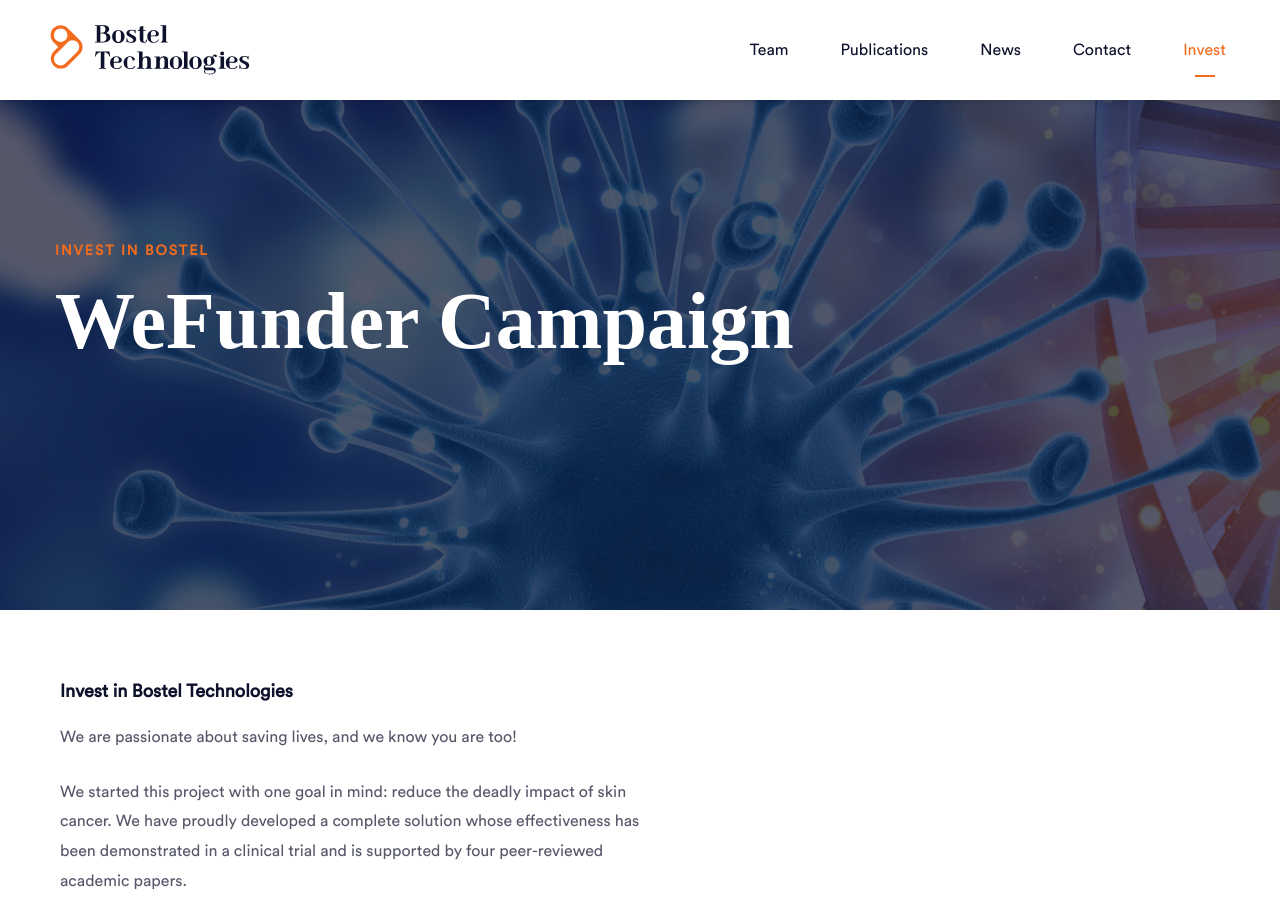
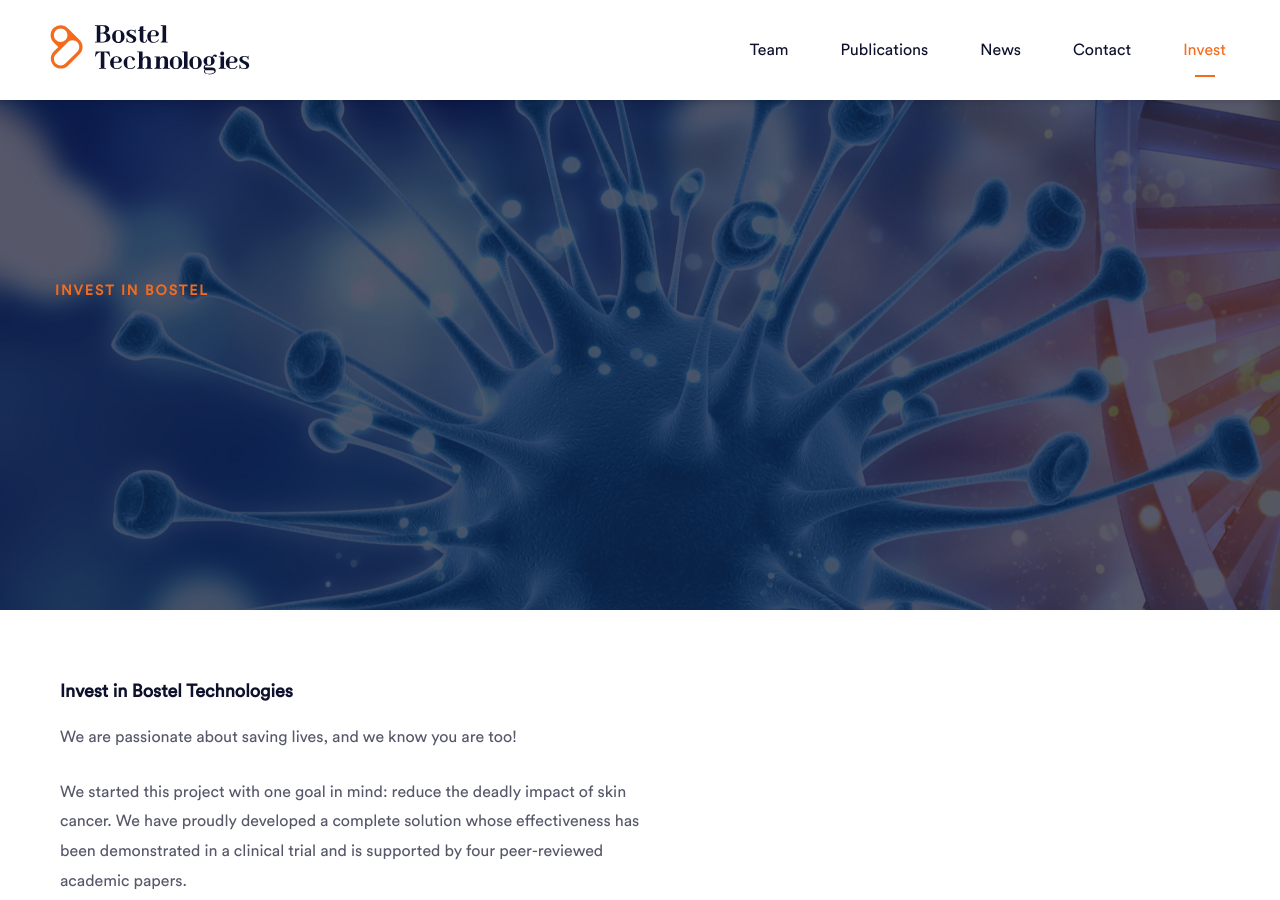
Before and after one commit to brucenwalker/bostelweb, a Jekyll site: the page built from invest.md, in a window 1280 px wide and 900 px high. Built offline with Jekyll 4.4.1, drawn with Linux system fonts in a browser that asks for light colours; some web fonts are replaced.

Commit message:
Update invest.md

```diff
--- a/invest.md
+++ b/invest.md
@@ -12,7 +12,6 @@ slug: invest
 <div class="page-header">
     <div class="page-header__content container">
         <h1 class="h5 page-label">{{ site.t.invest_in_bostel }}</h1>
-        <h2 class="h1 page-title">{{ site.t.wefunder_campaign }}</h2>
     </div>
 </div>
 <article class="page-content">
```
